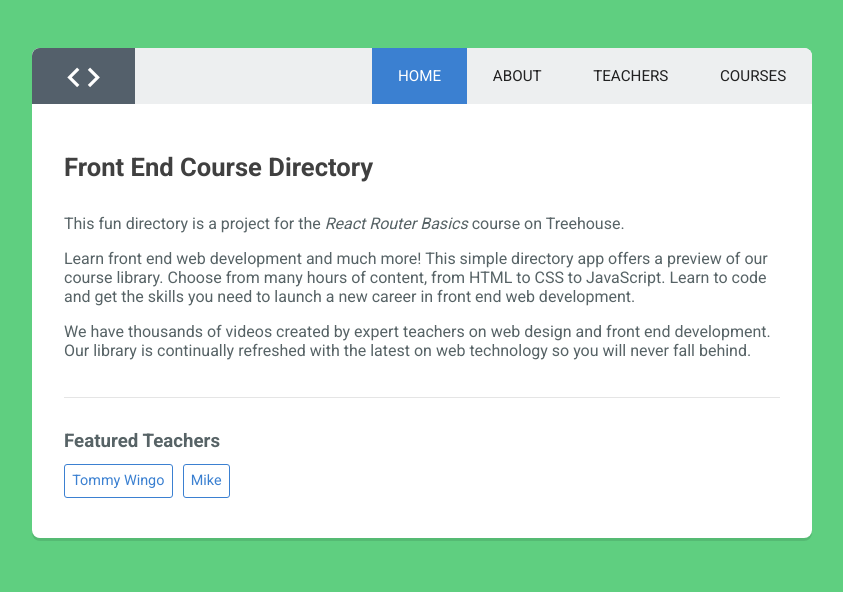
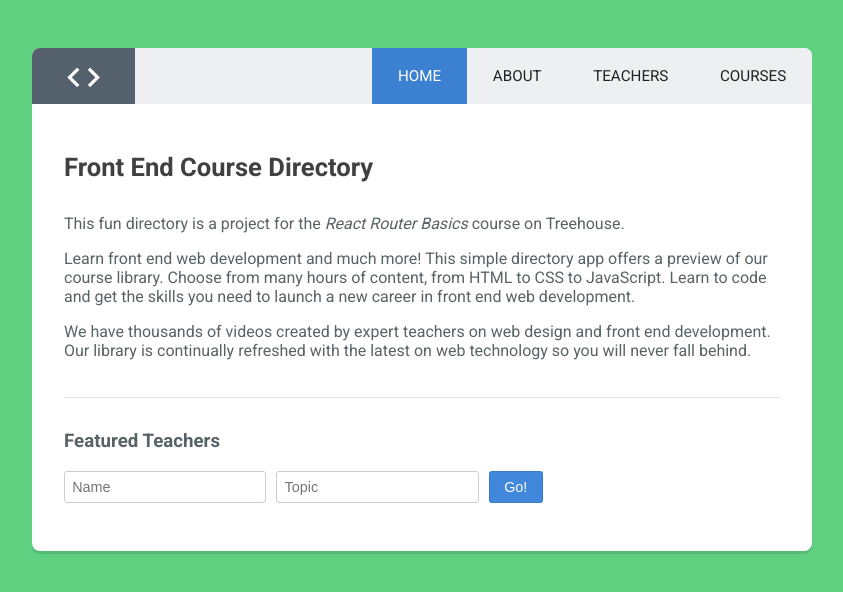
Before and after one commit to andrewrey/reactProject-treehouse4, a React (Create React App) app: page / in a window 1280 px wide. Shown: the top 592 px of the page, without its empty margins (218-1061 px from the left). Built offline with nearby package versions, Linux system fonts and the light colour scheme.

Commit message:
created from that takes name and topic and uses history object to change path

```diff
--- a/src/components/App.js
+++ b/src/components/App.js
@@ -18,7 +18,7 @@
         <Route exact path="/" component={Home} />
         <Route path="/about" render={() => <About title="About" />} />
         <Route exact path="/teachers" component={Teachers} />
-        <Route path="/teachers/:topic/:fname/:lname?" component={Featured} />
+        <Route path="/teachers/:topic/:name" component={Featured} />
         <Route path="/courses" component={Courses} />
         <Route component={NotFound} />
       </Switch>
--- a/src/components/Featured.js
+++ b/src/components/Featured.js
@@ -1,7 +1,8 @@
 import React from "react";
 
 const Featured = ({ match }) => {
-  let name = `${match.params.fname}${match.params.lname ? " " + match.params.lname : ""}`;
+  // let name = `${match.params.fname}${match.params.lname ? " " + match.params.lname : ""}`;
+  let name = match.params.name;
   let topic = match.params.topic;
   return (
     <div className="main-content">
--- a/src/components/Home.js
+++ b/src/components/Home.js
@@ -1,7 +1,14 @@
 import React, { Component } from "react";
-import { Link } from "react-router-dom";
+// import { Link } from "react-router-dom";
 
 class Home extends Component {
+  handleSubmit = (e) => {
+    e.preventDefault();
+    let teacherName = this.name.value;
+    let teacherTopic = this.topic.value;
+    let path = `teachers/${teacherTopic}/${teacherName}`;
+    this.props.history.push(path);
+  };
   render() {
     return (
       <div className="main-content home">
@@ -13,8 +20,19 @@
         <p>We have thousands of videos created by expert teachers on web design and front end development. Our library is continually refreshed with the latest on web technology so you will never fall behind.</p>
         <hr />
         <h3>Featured Teachers</h3>
-        <Link to="teachers/HTML/Tommy/Wingo">Tommy Wingo</Link>
-        <Link to="teachers/HTML/Mike">Mike</Link>
+        {/* <Link to="teachers/HTML/Tommy/Wingo">Tommy Wingo</Link>
+        <Link to="teachers/HTML/Mike">Mike</Link> */}
+        <form onSubmit={this.handleSubmit}>
+          <input type="text" placeholder="Name" ref={(input) => (this.name = input)} />
+          <input
+            type="text"
+            placeholder="Topic"
+            ref={(input) => {
+              this.topic = input;
+            }}
+          />
+          <button type="submit">Go!</button>
+        </form>
       </div>
     );
   }
```
